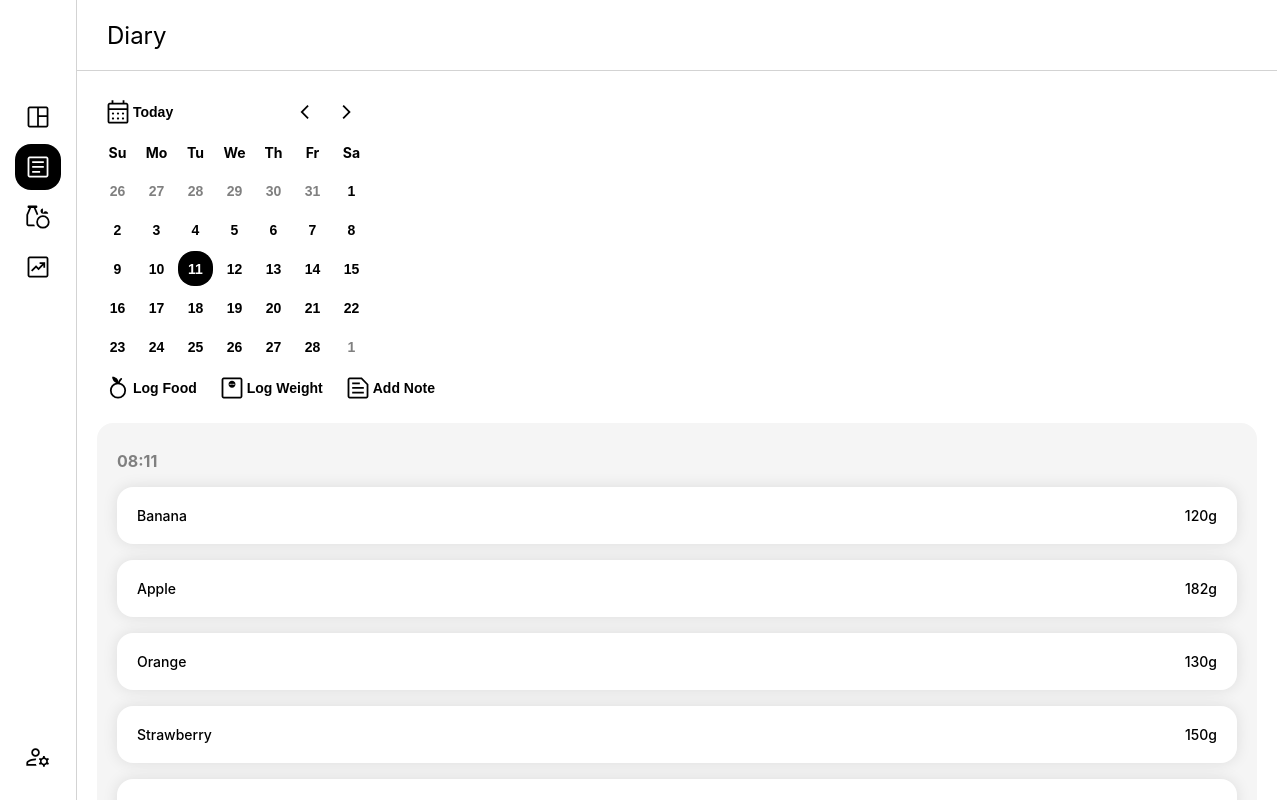
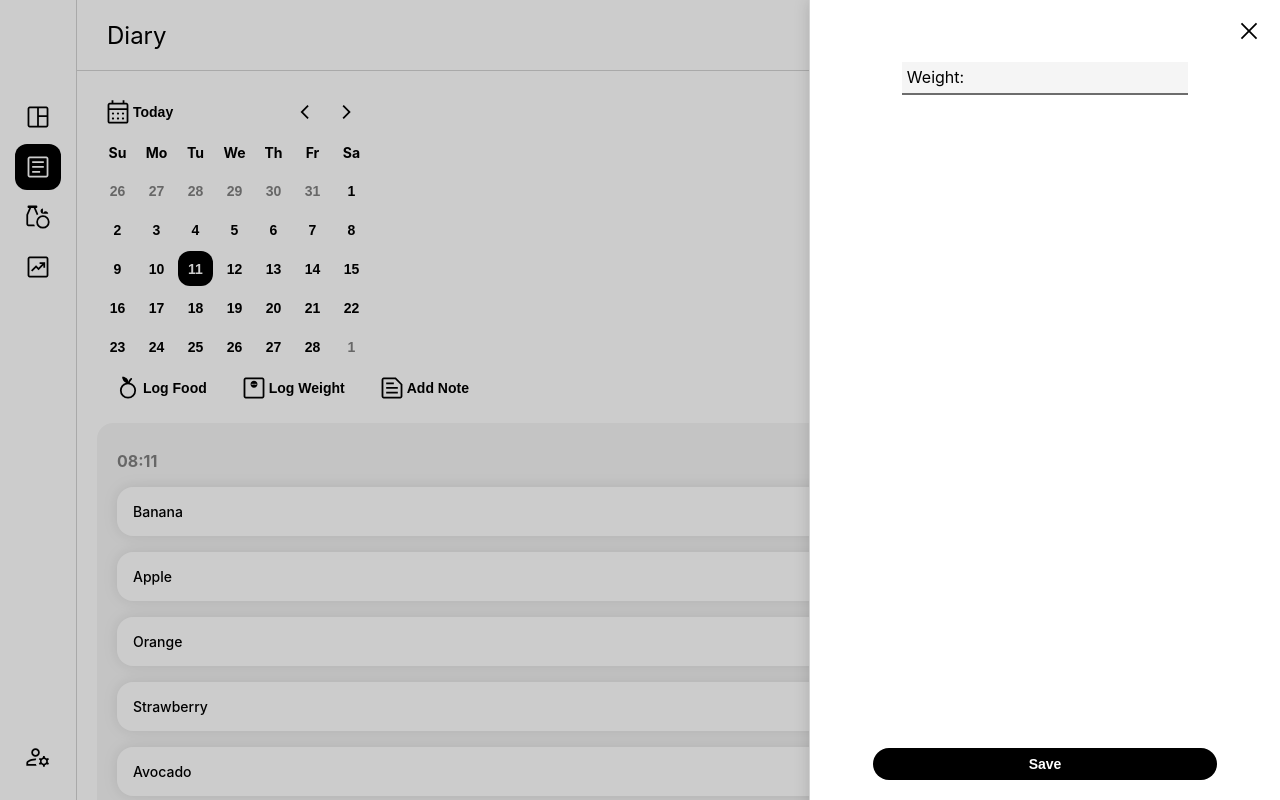
Before and after one commit to dragoispas/makro-evolved, a React (Create React App) app: page /Diary in a window 1280 px wide. Both pictures are taken after a click on the button "Log Food". Shown: the top 800 px of the page. Built offline with nearby package versions, Linux system fonts and the light colour scheme.

Commit message:
Added Drawer and Input

```diff
--- a/src/Components/Button.tsx
+++ b/src/Components/Button.tsx
@@ -7,12 +7,13 @@ interface ButtonProps {
     children?: React.ReactNode;
     onMouseOver?: () => void;
     selected?: boolean;
+    circular?: boolean;
     style?: React.CSSProperties; // Accepts inline styles
 }
 
-const Button: React.FC<ButtonProps> = ({ Icon, onClick, children, onMouseOver, selected, style }) => {
+const Button: React.FC<ButtonProps> = ({ Icon, onClick, children, onMouseOver, selected, circular, style }) => {
     return (
-        <ButtonBase onMouseOver={onMouseOver} onClick={onClick} style={style} selected={selected}>
+        <ButtonBase circular={circular} onMouseOver={onMouseOver} onClick={onClick} style={style} highlighted={selected}>
             <FlexBox align="center" justify="center">
                 {Icon && <Icon />}
                 {children && <FlexBox align="center">{children}</FlexBox>}
--- /dev/null
+++ b/src/Components/Drawer.tsx
@@ -0,0 +1,57 @@
+import { FlexBox } from '../styledComponents';
+import Button from "./Button";
+import { ReactComponent as CloseIcon } from '../icons/close.svg';
+
+interface Props {
+    isOpen: boolean;
+    setOpen: (open: boolean) => void;
+    children?: React.ReactNode;
+}
+
+const Drawer = ({ isOpen, setOpen, children }: Props) => {
+    return (
+        <>
+            {/* Background Overlay */}
+            <div
+                onClick={() => setOpen(false)}
+                style={{
+                    position: "fixed",
+                    top: 0,
+                    left: 0,
+                    width: "100vw",
+                    height: "100vh",
+                    background: "rgba(0, 0, 0, 0.2)",
+                    transition: "opacity 0.2s ease-in-out, visibility 0.2s ease-in-out",
+                    opacity: isOpen ? 1 : 0,
+                    visibility: isOpen ? "visible" : "hidden",
+                    zIndex: 999,
+                }}
+            />
+
+            {/* Drawer Content */}
+            <FlexBox
+                column
+                style={{
+                    position: "fixed",
+                    top: 0,
+                    right: 0,
+                    width: "450px",
+                    height: "100vh",
+                    padding: "10px",
+                    borderLeft: "1px solid lightgrey",
+                    background: "white",
+                    boxShadow: "0 0 15px rgba(0, 0, 0, 0.15)",
+                    transform: isOpen ? "translateX(0)" : "translateX(100%)",
+                    transition: "transform 0.3s ease-in-out",
+                    zIndex: 1000,
+                }}
+                onClick={(e) => e.stopPropagation()} // Prevent click inside from closing it
+            >
+                <Button Icon={CloseIcon} onClick={() => setOpen(false)} style={{ alignSelf: "flex-end" }} />
+                <FlexBox style={{ padding: "10px 10px 30px 10px", height: "100%" }}>{children}</FlexBox>
+            </FlexBox>
+        </>
+    );
+};
+
+export default Drawer;
--- a/src/Components/FoodDiary.tsx
+++ b/src/Components/FoodDiary.tsx
@@ -1,4 +1,4 @@
-import { Paper, Paper2 } from "../styledComponents"
+import { FlexBox, Paper, Paper2 } from "../styledComponents"
 import { differenceInMinutes, format, isSameHour } from "date-fns"
 
 const testItems = [
@@ -114,14 +114,26 @@ const FoodDiary = () => {
             );
         }
 
+        const getMakros = () => {
+            return ` (${item.protein} protein, ${item.fat} fat, ${item.carbohydrates} carbohydrates, ${item.calories} calories)`
+        }
+
         // Display food item
         groupedItems.push(
-            <Paper2 justify="space-between" style={{ fontSize: "14px" }} key={`item-${index}`}><div>{item.name}</div><div>{item.weight}g</div></Paper2>
+            <Paper2 column gap="xs" style={{ fontSize: "14px", padding: "16px" }} key={`item-${index}`}>
+                <FlexBox gap="s" justify="space-between" style={{ width: "100%" }}>
+                    <div>{item.name}</div>
+                    <FlexBox gap="s">
+                        <div style={{ fontWeight: "400", color: "grey" }}>{getMakros()}</div>
+                        <div>{item.weight} g</div>
+                    </FlexBox>
+                </FlexBox>
+            </Paper2>
         );
     });
 
     return (
-        <Paper column gap="l" style={{ marginTop: "14px" }}>
+        <Paper column gap="l" style={{ marginTop: "14px", minWidth: "300px" }}>
             {groupedItems}
         </Paper>
     );
--- /dev/null
+++ b/src/Components/Input.tsx
@@ -0,0 +1,17 @@
+import { InputBase, InputWrapper, Prefix } from "../styledComponents"
+
+interface Props {
+    prefix?: string
+    type?: React.HTMLInputTypeAttribute
+}
+
+const Input = ({ prefix, type }: Props) => {
+    return (
+        <InputWrapper>
+            {prefix && <Prefix>{prefix}</Prefix>}
+            <InputBase type={type} />
+        </InputWrapper>
+    );
+};
+
+export default Input;
--- a/src/Components/Pages/Diary.tsx
+++ b/src/Components/Pages/Diary.tsx
@@ -6,17 +6,52 @@ import { ReactComponent as NoteIcon } from '../../icons/note.svg';
 import Calendar from "../Calendar";
 import Note from "../Note";
 import FoodDiary from "../FoodDiary";
+import { useEffect, useState } from "react";
+import Drawer from "../Drawer";
+import Input from "../Input";
 
 function Diary() {
+    const [isDrawerOpen, setIsDrawerOpen] = useState(false);
+    const [drawerContent, setDrawerContent] = useState<React.ReactNode | null>();
+
+    const openDrawer = (content: string) => {
+
+        setIsDrawerOpen(true)
+        console.log(isDrawerOpen)
+
+        if (content === "LogFood") setDrawerContent(renderLogFood());
+        if (content === "LogWeight") setDrawerContent(renderLogWeight());
+        if (content === "AddNote") setDrawerContent(renderAddNote());
+    }
+
+    const renderLogFood = () => {
+        return (
+            <FlexBox column align="center" justify="space-between" width="100%" height="100%">
+                <Input prefix="Weight:" type="number" />
+                <Button circular selected style={{ width: "80%" }}>Save</Button>
+            </FlexBox>
+        )
+    }
+    const renderLogWeight = () => {
+        return (
+            <FlexBox align="center" >Log Weight</FlexBox>
+        )
+    }
+    const renderAddNote = () => {
+        return (
+            <FlexBox align="center" >Add Note</FlexBox>
+        )
+    }
     return (
         <FlexBox column width='calc(100vw - 80px)'>
             <FlexBox height='70px' align='center' style={{ borderBottom: "1px solid lightgrey", fontSize: "24px", paddingLeft: "30px" }}>Diary</FlexBox>
+            <Drawer isOpen={isDrawerOpen} setOpen={setIsDrawerOpen} >{drawerContent}</Drawer>
             <div style={{ margin: "20px" }}>
                 <Calendar />
-                <FlexBox gap="s">
-                    <Button Icon={AppleIcon}>Log Food</Button>
-                    <Button Icon={ScaleIcon}>Log Weight</Button>
-                    <Button Icon={NoteIcon}>Add Note</Button>
+                <FlexBox>
+                    <Button circular onClick={() => openDrawer("LogFood")} Icon={AppleIcon}>Log Food</Button>
+                    <Button circular onClick={() => openDrawer("LogWeight")} Icon={ScaleIcon}>Log Weight</Button>
+                    <Button circular onClick={() => openDrawer("AddNote")} Icon={NoteIcon}>Add Note</Button>
                 </FlexBox>
                 <FoodDiary />
                 <Note>Today I fucked my cat and it was wonderful, it felt so tight and I came so fast that it didn't even have time to scratch me that bad. <br></br><br></br>Today I also realised that I am gay.</Note>
--- a/src/styledComponents.ts
+++ b/src/styledComponents.ts
@@ -50,39 +50,74 @@ const Paper2 = styled(FlexBox)`
   }
 `
 
-const ButtonBase = styled.button<{ selected?: boolean }>`
+const ButtonBase = styled.button<{ highlighted?: boolean, circular?: boolean }>`
   border: none;
   background-color: transparent;
   cursor: pointer;
-  border-radius: 16px;
-  padding: 6px;
+  border-radius: ${props => props.circular ? "25px" : "12px"};
+  padding: ${props => props.circular ? "6px 16px" : "6px"};
   font-weight: bold;
   font-size: 14px;
   transition: background-color 0.1s ease;
 
   &:hover {
-    ${({ selected }) => !selected && "background-color: rgb(245, 245, 245); color: black;"}
+    ${({ highlighted }) => !highlighted && "background-color: rgb(245, 245, 245); color: black;"}
   }
 
-  ${({ selected }) =>
-    selected &&
+  ${({ highlighted }) =>
+    highlighted &&
     `
     background-color: black;
     color: white;
-    pointer-events: none;
     padding: 8px;
   `}
 
   svg {
     width: 30px;
     height: 30px;
-    fill: ${({ selected }) => (selected ? "white" : "black")};
-    stroke: ${({ selected }) => (selected ? "white" : "black")};
+    fill: ${({ highlighted }) => (highlighted ? "white" : "black")};
+    stroke: ${({ highlighted }) => (highlighted ? "white" : "black")};
     transition: fill 0.1s ease, stroke 0.1s ease;
   }
+`;
+
+const InputWrapper = styled.div<{ large?: boolean }>`
+  display: flex;
+  align-items: baseline;
+  gap: 8px;
+  background-color: rgb(245, 245, 245);
+  padding: 5px;
+  font-size: 16px;
+  padding: 5px;
+  border-bottom: 2px solid rgb(109, 109, 109);
+  &:hover {
+    border-bottom: 2px solid black;
+  }
+
+  &:focus {
+    border-bottom: 2px solid black;
+  }
+`;
+
+const Prefix = styled.div`
+  // font-size: 16px;
+  // font-weight: 500;
+  // color: rgb(109, 109, 109);
+`;
+
+const InputBase = styled.input`
+  border: none;
+  background-color: inherit;
+  outline: none;
+  transition: border-bottom-color 0.3s ease;
+  font-weight: 500;
+  font-size: 16px;
+
+
 `;
 
 
 
 
-export { FlexBox, ButtonBase, Paper, Paper2 };
+
+export { FlexBox, ButtonBase, Paper, Paper2, InputBase, InputWrapper, Prefix };
```
Also changed, not shown: src/reactStyledComponents.tsx (deleted, +0 -41 lines).
